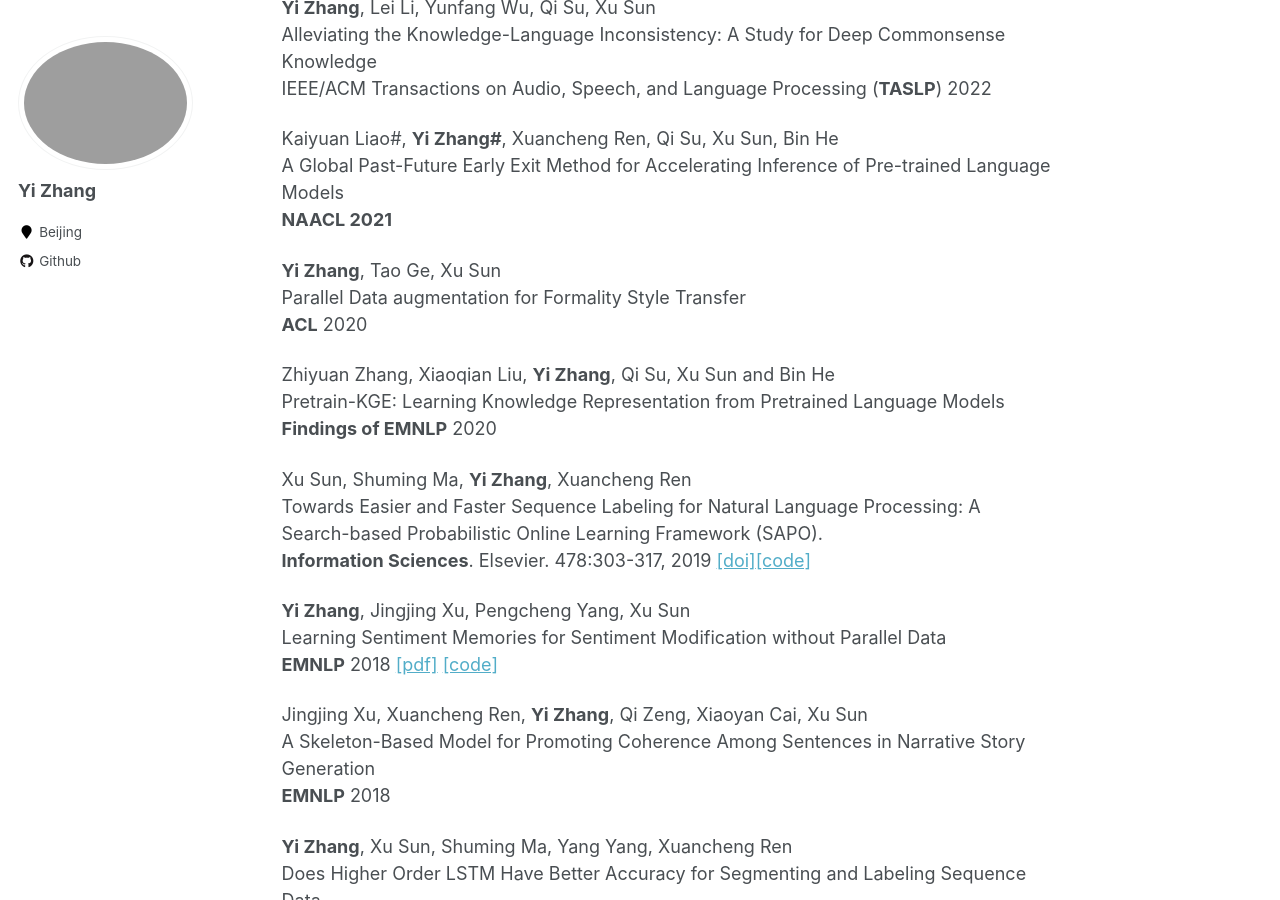
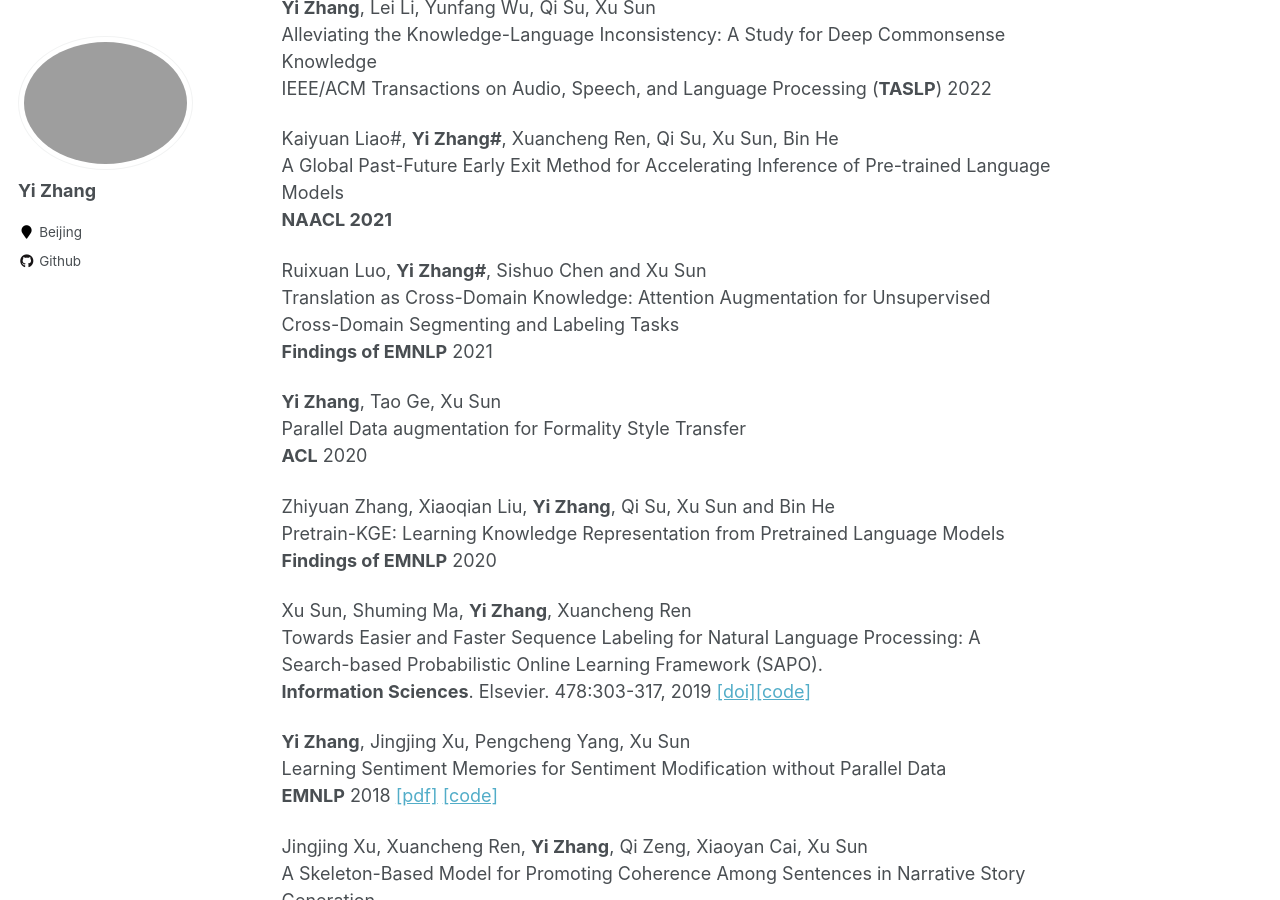
Before and after one commit to zhangyics/zhangyics.github.io, a Jekyll site: the page built from _pages/about.md, in a window 1280 px wide and 900 px high, scrolled down 694 px. Built offline with Jekyll 4.4.1, drawn with Linux system fonts in a browser that asks for light colours.

Commit message:
Update about.md

```diff
--- a/_pages/about.md
+++ b/_pages/about.md
@@ -30,6 +30,10 @@ IEEE/ACM Transactions on Audio, Speech, and Language Processing (**TASLP**) 2022
 Kaiyuan Liao#, **Yi Zhang#**, Xuancheng Ren, Qi Su, Xu Sun, Bin He
 A Global Past-Future Early Exit Method for Accelerating Inference of Pre-trained Language Models
 **NAACL 2021**
+
+Ruixuan Luo, **Yi Zhang#**, Sishuo Chen and Xu Sun
+Translation as Cross-Domain Knowledge: Attention Augmentation for Unsupervised Cross-Domain Segmenting and Labeling Tasks
+**Findings of EMNLP** 2021
 
 
 
```
